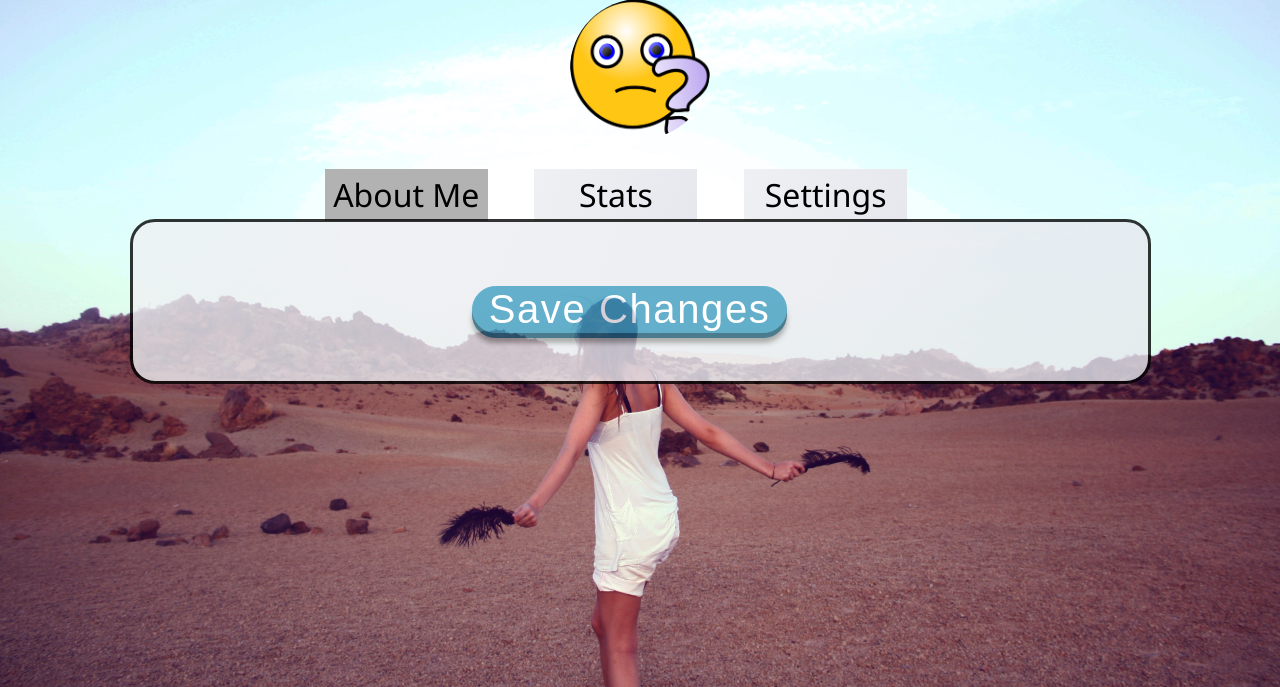
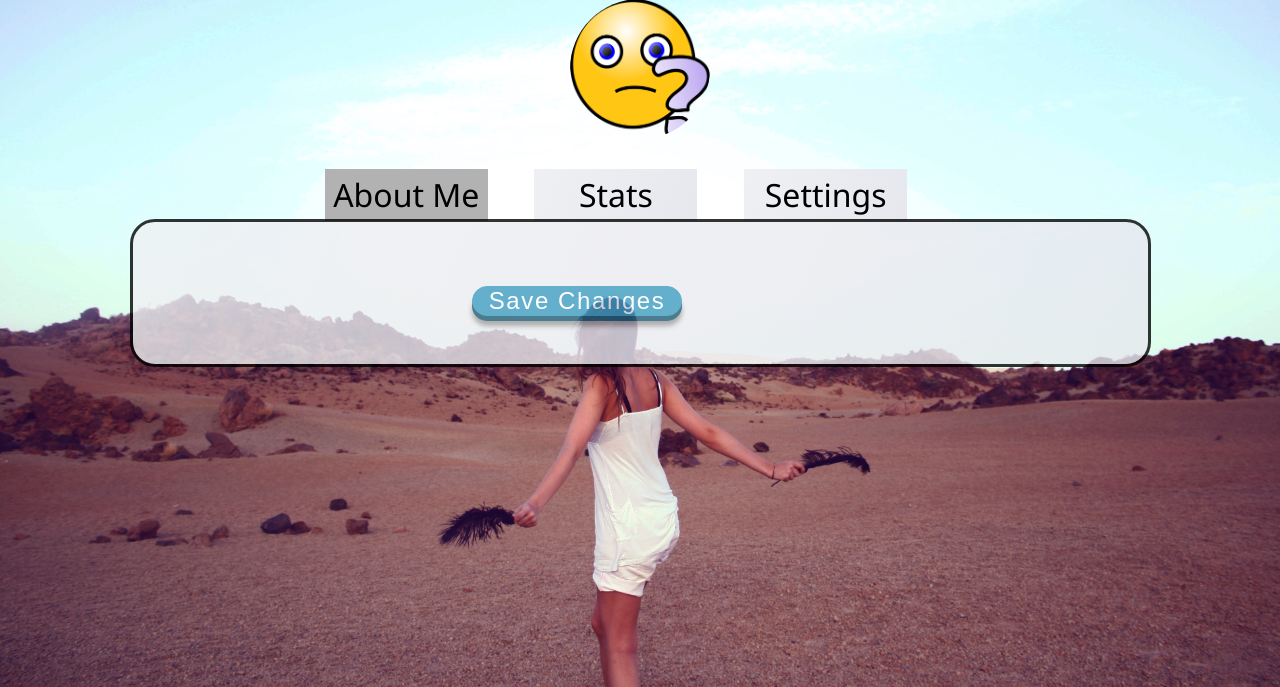
Before and after one commit to kewal07/askpopulo, a Django app: template login/templates/login/profile.html in a window 1280 px wide. Shown: the part 113-800 px from the top of the page. Run offline with Django 3.2, Linux system fonts and the light colour scheme; the template is opened without the code that fills it: most values are stand-ins (such as "Sample title", 1, 10 or a date in 2020).

Commit message:
profile page continued

```diff
--- a/login/templates/login/profile.html
+++ b/login/templates/login/profile.html
@@ -35,47 +35,7 @@
 									<form class="profileForm" method="POST" action="{% url 'login:edit_profile' %}" enctype="multipart/form-data">
 										{% csrf_token %}
 										{{ loggedInForm.as_p }}
-										<!-- <p>
-											<label for="name">Name</label>
-											<input id="name" type="text" name="name" value=" {{ user.first_name}} {{ user.last_name }}">
-										</p>
-										<p>
-											<label for="userName">User Name</label>
-											<input id="userName" type="text" name="userName" value=" {{ user.username }}" readonly>
-										</p>
-										<p>
-											<label for="email">Email</label>
-											<input id="email" type="text" name="email" value=" {{ user.email }}" readonly>
-										</p>
-										<p class="bioCss clearfix">
-											<label for="bio">Bio</label>
-											<textarea id ="bio" cols="40" rows="5" name="bio" value=" {{ user.extendeduser.bio }}" >{{ user.extendeduser.bio }}</textarea>
-										</p>
-										<p>
-											<label for="gender">Gender</label>
-											<input type="radio" id="gender" name="gender" value="M" {% ifequal user.extendeduser.gender "M"%} checked="checked"{% endifequal %}>Male <input type="radio" id="gender" name="gender" value="F" {% ifequal user.extendeduser.gender "F"%} checked="checked"{% endifequal %}>Female
-										</p>
-										<p>
-											<label for="dob">DOB</label>
-											<input id="dob" type="date" name="dob" value="{{ user.extendeduser.birthDay|date:'Y-m-d' }}" >
-										</p>
-										<p>
-											<label for="prof">Profession</label>
-											<input id="prof" type="text" name="prof" value="{{ user.extendeduser.profession }}" >
-										</p>
-										<p>
-											<label for="country">Country</label>
-											<input id="country" type="text" name="country" value="{{ user.extendeduser.country }}" >
-										</p>
-										<p>
-											<label for="state">State</label>
-											<input id="state" type="text" name="state" value="{{ user.extendeduser.state }}" >
-										</p>
-										<p>
-											<label for="city">City</label>
-											<input id="city" type="text" name="city" value="{{ user.extendeduser.city }}" >
-										</p> -->
-										<input id="submit" type="submit" value="Save Changes" />
+										<input class="submit" id="submit" type="submit" value="Save Changes" />
 									</form>
 								</div>
 							</li>
@@ -122,8 +82,9 @@
 											    	</p>
 												</div>
 												<div>
-													<p>d ut ornare non, volutpat vel tortor. Integer laoreet placerat suscipit. Sed sodales scelerisque commodo. Nam porta cursus lectus. Proin nunc erat, gravida a facilisis quis, ornare id lectus. Proin consectetur nibh quis urna gravida mollis.Suspendisse blandit velit eget erat suscipit in malesuada odio venenatis.
-													</p>
+													<div class="circle"><p class="circleP">{{ questions.count }}<br/>Questions Asked</p></div>
+													<div class="circle"><p class="circleP">{{ voted.count }}<br/>Questions Voted</p></div>
+													<div class="circle"><p class="circleP">120<br/>Questions Subscribed</p></div>
 												</div>
 											</div>
 										</div>
@@ -133,19 +94,15 @@
 								<input type="radio" name="tabs" id="tab3" unchecked />
 								<label class="tabsLabel" for="tab3">Settings</label>
 								<div id="tabContent3" class="tabContent">
-									<ul>
-										<li>
-											<div id="changePassword">
+									<div id="changePassword">
 												<p>Change Password</p>
 												<form action="{% url 'account_login' %}" method="get" class="password_change" id="password_change_form">
 										    		{% csrf_token %}
 										    		{{ form.as_p }}
-										    		<button type="submit" name="action">Change Password</button>
+										    		<button class="submit" type="submit" name="action">Change Password</button>
 										    		<!-- <input type="submit" value="Submit" /> -->
 												</form>
-											</div>
-										</li>
-									</ul>
+									</div>
 								</div>
 							</li>
 					    </ul>
--- a/static/js/script.js
+++ b/static/js/script.js
@@ -15,6 +15,7 @@ $(document).ready(function(){
 	$(".upImg").hide();
 
 	fileInput.change(function(){
+		$('#upImgText').hide();
 	    $this = $(this);
 	    var fileVal = $this.val();
     	var fileNameIndex = fileVal.lastIndexOf("\\") + 1;
--- a/static/login/css/profile.css
+++ b/static/login/css/profile.css
@@ -168,73 +198,14 @@ ul.ul-easy-tabs-polls li{
   margin:0 auto;
 }
 
-/*.record{
- float: left;
- width: 60%;
- border: 1px solid #ccc;
- background-color: #f0f0f0;
- margin-bottom: 5px;
- -moz-border-radius: 0px 10px 10px 0px;
- -moz-border-radius: 0px 10px 10px 0px;*/
-
- /*}*/
-/*
-.p{
- padding-top: 3px;
- float: right;
- color: #6D8591;
- clear: right;
- font-size: 12px;
- font-weight: bold;
- }
-
-.p span{
- font-size: 12px;
- font-weight: bold;
- float: left;
- margin-right: 5px;
- margin-top: 5px;
- }*/
-
- @keyframes resize {
-  0% {
-    padding: 0;
-  }
-  50% {
-    padding: 0 0;
-    background-color:rgba(255,0,0,0.2);
-  }
-  100% {
-    padding: 0 0;
-    background-color:rgba(255,0,0,0.9);
-  }
-}
-
-@-webkit-keyframes resize {
-  0% {
-  	width:10%;
-    padding: 0;
-  }
-  50% {
-  	width:20%;
-    padding: 0 0;
-    background-color:rgba(255,0,0,0.2);
-  }
-  100% {
-  	width:100%;
-    padding: 0 0;
-    background-color:rgba(255,0,0,0.9);
-  }
-}
-
-#submit{
+.submit{
 	margin-left: 18rem;
 	margin-top:1rem;
 	background: #3e9cbf; /*the colour of the button*/
 	border:1px solid #3e9cbf; /*required or the default border for the browser will appear*/
 	cursor:pointer; /*forces the cursor to change to a hand when the button is hovered*/
 	/*style the text*/
-	font-size:2.5rem;
+	font-size:1.5rem;
 	letter-spacing:.1rem;
 	color: #fff;
 	/*use box-shadow to give the button some depth - see cssdemos.tupence.co.uk/box-shadow.htm#demo7 for more info on this technique*/
@@ -256,3 +227,37 @@ ul.ul-easy-tabs-polls li{
 	-moz-box-shadow: inset 0px 1px 0px #3e9cbf, 0px 2px 0px 0px #205c73, 0px 2px 5px #999;
 	box-shadow: inset 0px 1px 0px #3e9cbf, 0px 2px 0px 0px #205c73, 0px 2px 5px #999;
 }
+#changePassword{
+    width: 40%;
+  margin: 0 auto;
+}
+#changePassword p{
+  font-size:1.5rem;
+  margin-bottom: 1rem;
+}
+#changePassword form p{
+  font-size:1rem;
+}
+#changePassword label{
+    width: 35%;
+  display: inline-block;
+}
+#changePassword .submit{
+  margin-left:0;
+}
+.circle
+{
+  width: 32%;
+  height: 200px;
+  border-radius: 50%;
+  font-size: 1rem;
+  color: white;
+  /* line-height: 83px; */
+  text-align: center;
+  background: #666;
+  display: inline-block;
+  margin-top: 1rem;
+}
+.circleP{
+    margin-top:5rem;
+}
```
Also changed, not shown: other parts of static/login/css/profile.css (+31 -1 lines).
